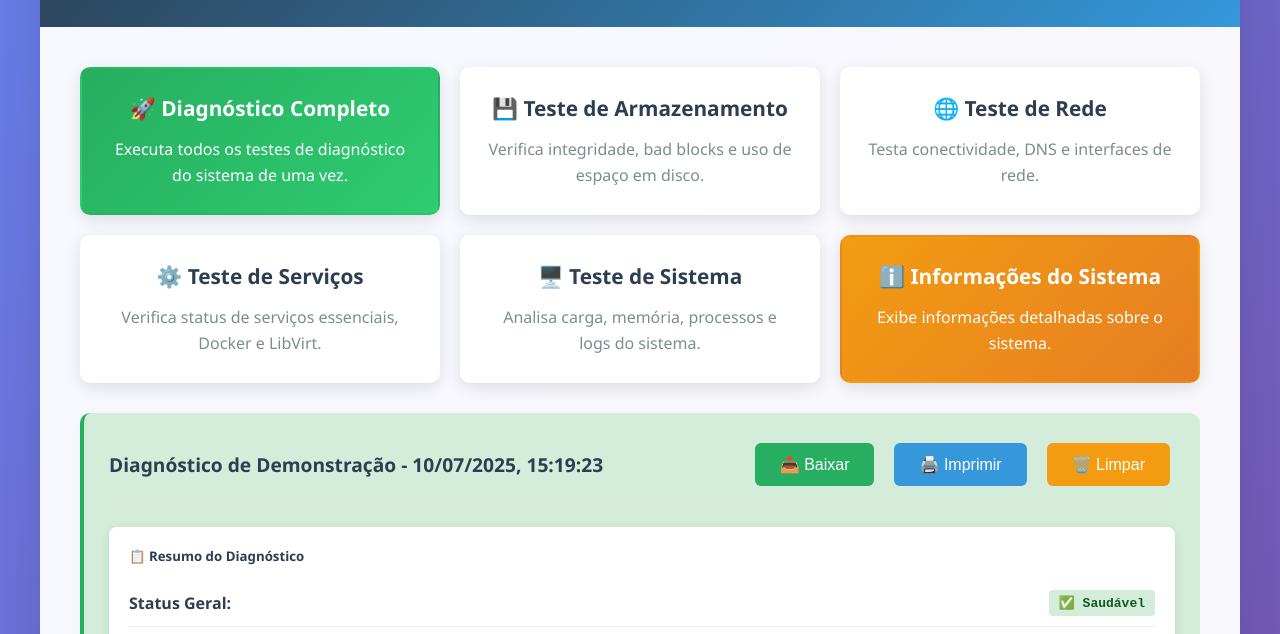
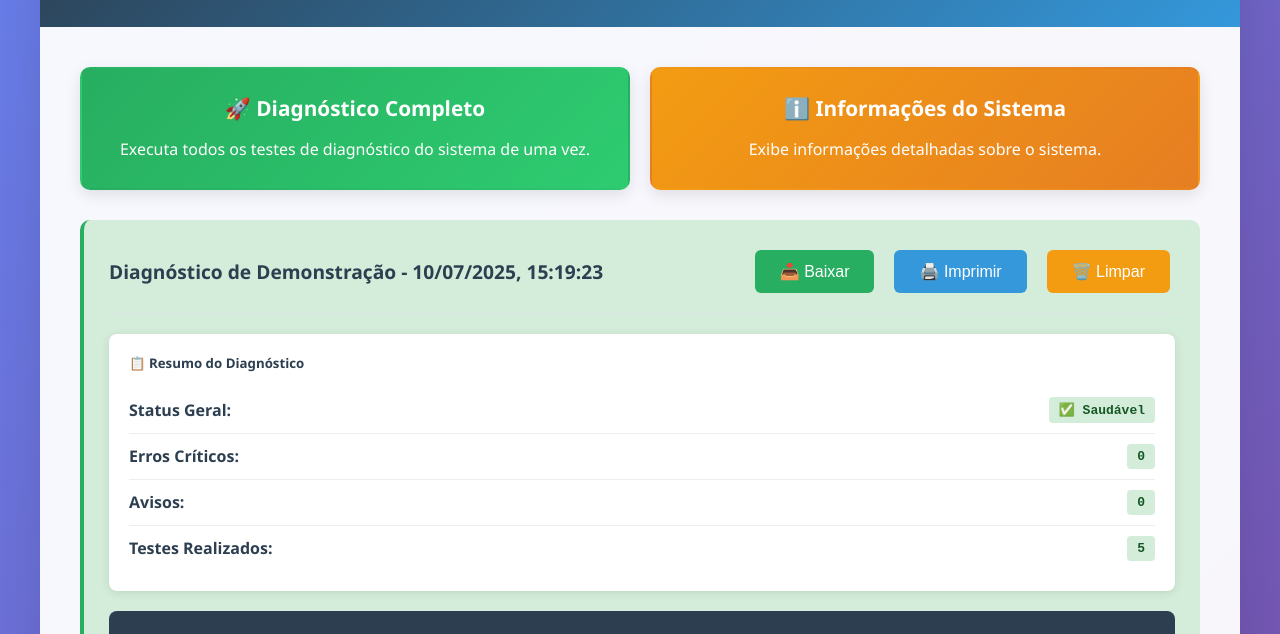
Before and after one commit to urbancompasspony/server, a plain HTML site: page Diagnostics/index.html in a window 1280 px wide. Shown: the part 142-776 px from the top of the page. Drawn offline with Linux system fonts and the light colour scheme; no server answers.

Commit message:
Update index.html

```diff
--- a/Diagnostics/index.html
+++ b/Diagnostics/index.html
@@ -19,26 +19,6 @@
                 <div class="menu-card full-diagnostic" onclick="runFullDiagnostic()">
                     <h3>🚀 Diagnóstico Completo</h3>
                     <p>Executa todos os testes de diagnóstico do sistema de uma vez.</p>
-                </div>
-
-                <div class="menu-card" onclick="runSpecificTest('storage')">
-                    <h3>💾 Teste de Armazenamento</h3>
-                    <p>Verifica integridade, bad blocks e uso de espaço em disco.</p>
-                </div>
-
-                <div class="menu-card" onclick="runSpecificTest('network')">
-                    <h3>🌐 Teste de Rede</h3>
-                    <p>Testa conectividade, DNS e interfaces de rede.</p>
-                </div>
-
-                <div class="menu-card" onclick="runSpecificTest('services')">
-                    <h3>⚙️ Teste de Serviços</h3>
-                    <p>Verifica status de serviços essenciais, Docker e LibVirt.</p>
-                </div>
-
-                <div class="menu-card" onclick="runSpecificTest('system')">
-                    <h3>🖥️ Teste de Sistema</h3>
-                    <p>Analisa carga, memória, processos e logs do sistema.</p>
                 </div>
 
                 <div class="menu-card warning" onclick="showSystemInfo()">
```
